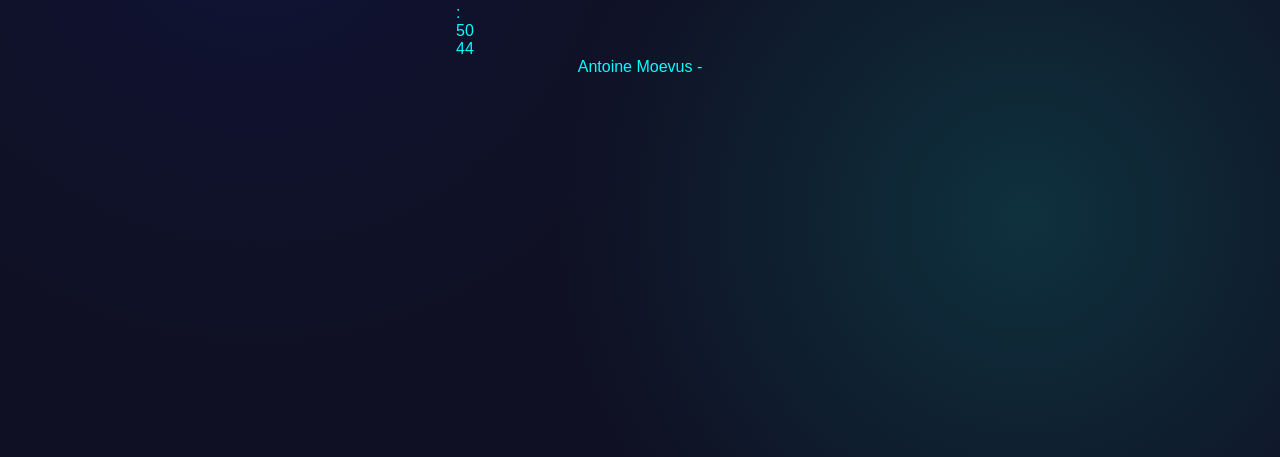
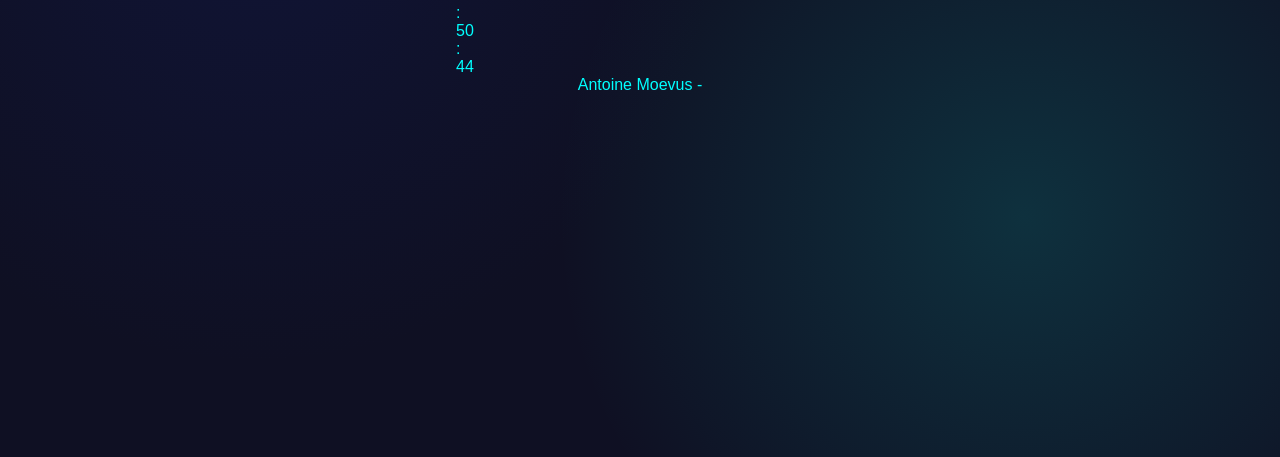
Before and after one commit to prof-moevus/sae_web_jwt_token, a website: page public/pages/exo2.html in a window 1280 px wide. Shown: the part 343-800 px from the top of the page. Drawn offline with nearby package versions, Linux system fonts and the light colour scheme.

Commit message:
Change name to match other names

```diff
--- a/public/pages/exo2.html
+++ b/public/pages/exo2.html
@@ -20,6 +20,7 @@
         <p id="heures">Heure</p>
         <p id="heures-sep" class="timer-sep blink">:</p>
         <p id="minutes">Minute</p>
+        <p id="minutes-sep" class="blink">:</p>
         <p id="secondes">Second</p>
     </div>
 </main>
```
